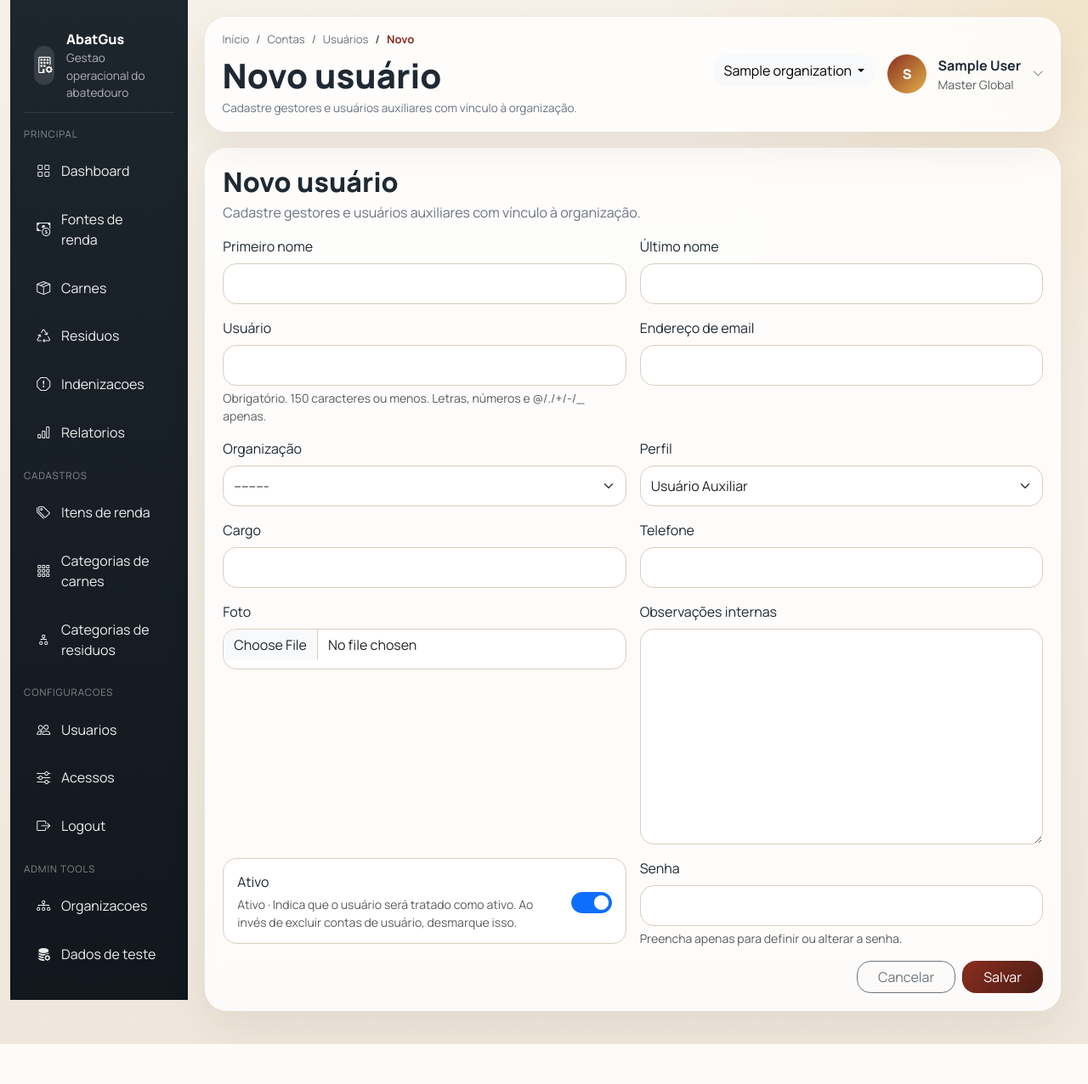
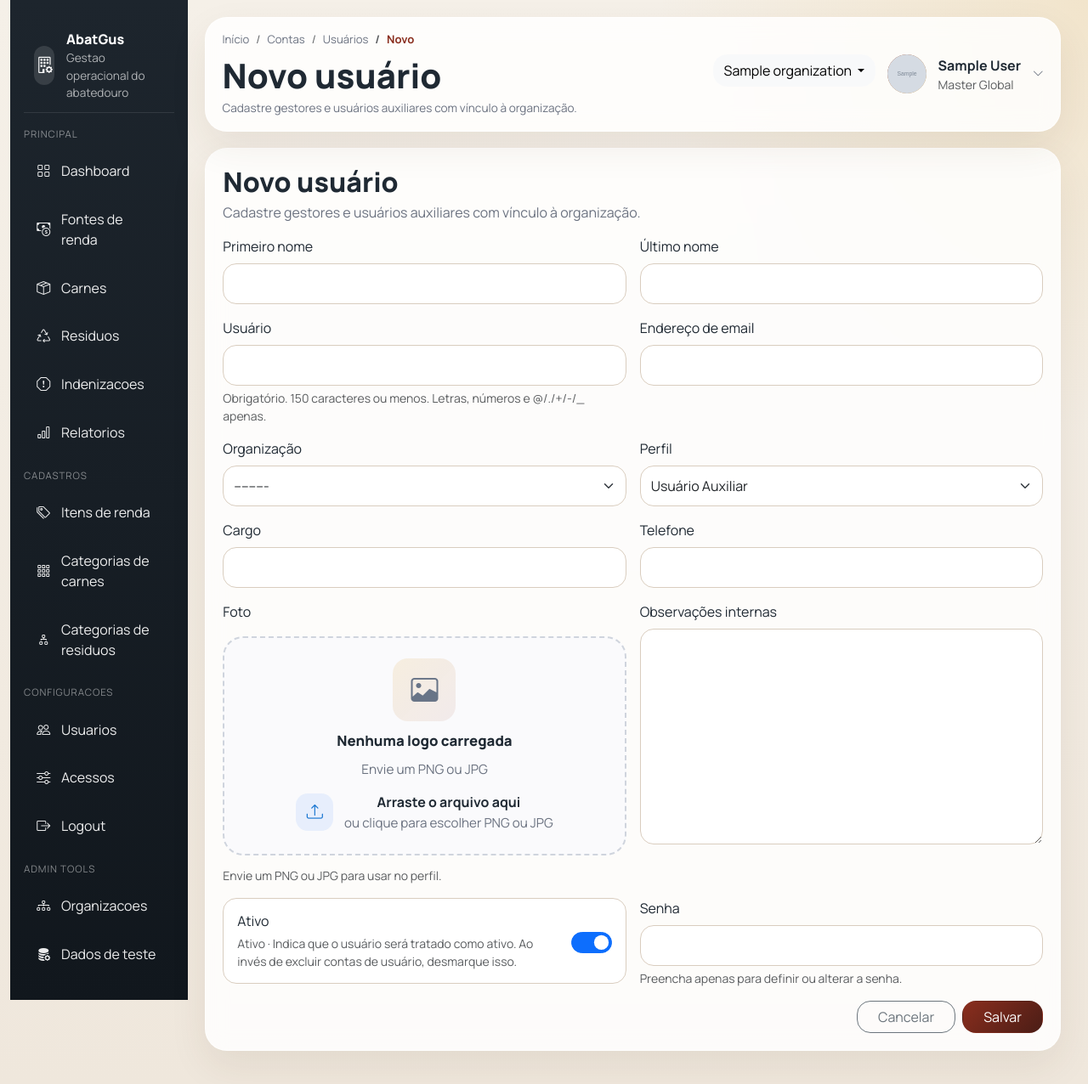
Before and after one commit to danielperitofd/AbatGus, a Django app: page /contas/usuarios/novo/ in a window 1280 px wide. Shown: the whole page at 85% size. Before the commit the page ends 1229 px from the top, so only its background shows below. Run offline with Django 5.2, Linux system fonts and the light colour scheme; a user stored in the database is signed in; tables that the repository leaves empty hold one stand-in row (values such as "Sample post"); grey boxes marked "Sample" are stand-in pictures.

Commit message:
Improve user avatar display and upload experience

```diff
--- a/accounts/forms.py
+++ b/accounts/forms.py
@@ -53,6 +53,13 @@ class UserForm(BootstrapFormMixin, forms.ModelForm):
     def __init__(self, *args, **kwargs):
         super().__init__(*args, **kwargs)
         self.apply_bootstrap()
+        self.fields["avatar"].help_text = "Envie um PNG ou JPG para usar no perfil."
+        self.fields["avatar"].widget.attrs.update(
+            {
+                "accept": ".png,.jpg,.jpeg,image/png,image/jpeg",
+                "data-avatar-input": "true",
+            }
+        )
 
     def save(self, commit=True):
         user = super().save(commit=False)
--- a/static/css/app.css
+++ b/static/css/app.css
@@ -201,6 +201,14 @@ body {
   color: #fff;
   font-weight: 800;
   border-radius: 50%;
+  overflow: hidden;
+}
+
+.avatar-circle__image {
+  width: 100%;
+  height: 100%;
+  object-fit: cover;
+  display: block;
 }
 
 .content-card,
@@ -1042,6 +1050,106 @@ input[type="file"] {
   background: #fff;
 }
 
+.avatar-upload-card {
+  display: flex;
+  flex-direction: column;
+  gap: 0.55rem;
+}
+
+.avatar-upload-dropzone {
+  position: relative;
+  min-height: 258px;
+  border: 2px dashed #cfd4dd;
+  border-radius: 24px;
+  background: rgba(248, 250, 252, 0.68);
+  padding: 1.3rem 1.1rem;
+  display: flex;
+  flex-direction: column;
+  align-items: center;
+  justify-content: center;
+  text-align: center;
+  gap: 0.6rem;
+  cursor: pointer;
+  transition: border-color 0.18s ease, transform 0.18s ease, box-shadow 0.18s ease, background 0.18s ease;
+}
+
+.avatar-upload-dropzone:hover,
+.avatar-upload-dropzone.is-dragover {
+  border-color: rgba(138, 46, 30, 0.42);
+  background: rgba(255, 255, 255, 0.92);
+  box-shadow: 0 18px 38px rgba(82, 48, 28, 0.08);
+  transform: translateY(-1px);
+}
+
+.avatar-upload-dropzone input[type="file"] {
+  position: absolute;
+  inset: 0;
+  opacity: 0;
+  cursor: pointer;
+}
+
+.avatar-upload-dropzone__preview {
+  width: 74px;
+  height: 74px;
+  border-radius: 18px;
+  background: linear-gradient(135deg, rgba(227, 176, 75, 0.16), rgba(138, 46, 30, 0.08));
+  display: grid;
+  place-items: center;
+  overflow: hidden;
+  color: #687487;
+  font-size: 2rem;
+}
+
+.avatar-upload-dropzone__preview img {
+  width: 100%;
+  height: 100%;
+  object-fit: cover;
+}
+
+.avatar-upload-dropzone__title {
+  font-size: 1.05rem;
+  font-weight: 800;
+  color: var(--text);
+}
+
+.avatar-upload-dropzone__subtitle {
+  color: var(--muted);
+  font-size: 0.96rem;
+}
+
+.avatar-upload-dropzone__action {
+  margin-top: 0.35rem;
+  display: inline-flex;
+  align-items: center;
+  justify-content: center;
+  gap: 0.8rem;
+  color: var(--text);
+}
+
+.avatar-upload-dropzone__action strong {
+  display: block;
+  font-size: 1rem;
+}
+
+.avatar-upload-dropzone__action small {
+  display: block;
+  margin-top: 0.15rem;
+  color: var(--muted);
+  font-size: 0.95rem;
+}
+
+.avatar-upload-dropzone__action-icon {
+  width: 44px;
+  height: 44px;
+  border-radius: 14px;
+  display: grid;
+  place-items: center;
+  background: #e7eefc;
+  color: #1775d1;
+  font-size: 1.2rem;
+  flex: 0 0 44px;
+}
+
 .access-card {
   height: 100%;
   border: 1px solid #d9cdbf;
@@ -1235,4 +1343,9 @@ input[type="file"] {
   .admin-toolkit-card__actions {
     grid-template-columns: 1fr;
   }
+
+  .avatar-upload-dropzone {
+    min-height: 228px;
+    padding: 1.15rem 1rem;
+  }
 }
--- a/templates/base.html
+++ b/templates/base.html
@@ -37,7 +37,13 @@
       <div class="mobile-topbar__actions">
         <div class="dropdown">
           <button class="btn p-0 border-0 bg-transparent mobile-avatar-trigger" data-bs-toggle="dropdown" aria-expanded="false">
-            <div class="avatar-circle mobile-avatar-circle">{{ user.display_name|slice:":1"|upper }}</div>
+            <div class="avatar-circle mobile-avatar-circle">
+              {% if user.avatar %}
+                <img src="{{ user.avatar.url }}" alt="{{ user.display_name }}" class="avatar-circle__image">
+              {% else %}
+                {{ user.display_name|slice:":1"|upper }}
+              {% endif %}
+            </div>
           </button>
           <div class="dropdown-menu dropdown-menu-end p-2 rounded-4 border-0 shadow user-menu-dropdown">
             <a class="dropdown-item rounded-3" href="{% url 'accounts:update' user.pk %}">
--- a/templates/partials/topbar.html
+++ b/templates/partials/topbar.html
@@ -37,7 +37,13 @@
     {% endif %}
     <div class="dropdown">
       <button class="user-chip user-chip-button btn p-0 border-0 bg-transparent" data-bs-toggle="dropdown" aria-expanded="false">
-        <div class="avatar-circle">{{ user.display_name|slice:":1"|upper }}</div>
+        <div class="avatar-circle">
+          {% if user.avatar %}
+            <img src="{{ user.avatar.url }}" alt="{{ user.display_name }}" class="avatar-circle__image">
+          {% else %}
+            {{ user.display_name|slice:":1"|upper }}
+          {% endif %}
+        </div>
         <div class="text-start">
           <strong>{{ user.display_name }}</strong>
           <div class="small text-muted">{{ user.get_role_display }}</div>
--- a/templates/shared/form_page.html
+++ b/templates/shared/form_page.html
@@ -22,6 +22,32 @@
             <div class="form-check form-switch m-0">
               {{ field }}
             </div>
+          </div>
+        {% elif field.field.widget.input_type == "file" and field.name == "avatar" %}
+          <div class="avatar-upload-card">
+            <label class="form-label">{{ field.label }}</label>
+            <label class="avatar-upload-dropzone" for="{{ field.id_for_label }}" data-avatar-dropzone="true">
+              <span class="avatar-upload-dropzone__preview">
+                {% if form.instance.avatar %}
+                  <img src="{{ form.instance.avatar.url }}" alt="{{ form.instance.display_name|default:form.instance.username }}" data-avatar-preview="true">
+                {% else %}
+                  <i class="bi bi-image" data-avatar-placeholder-icon="true"></i>
+                {% endif %}
+              </span>
+              <span class="avatar-upload-dropzone__title" data-avatar-title="true">
+                {% if form.instance.avatar %}{% trans "Foto atual carregada" %}{% else %}{% trans "Nenhuma logo carregada" %}{% endif %}
+              </span>
+              <span class="avatar-upload-dropzone__subtitle">{% trans "Envie um PNG ou JPG" %}</span>
+              <span class="avatar-upload-dropzone__action">
+                <span class="avatar-upload-dropzone__action-icon"><i class="bi bi-upload"></i></span>
+                <span>
+                  <strong>{% trans "Arraste o arquivo aqui" %}</strong>
+                  <small>{% trans "ou clique para escolher PNG ou JPG" %}</small>
+                </span>
+              </span>
+              {{ field }}
+            </label>
+            {% if field.help_text %}<div class="form-text">{{ field.help_text }}</div>{% endif %}
           </div>
         {% else %}
           <label class="form-label">{{ field.label }}</label>
@@ -113,5 +139,50 @@
       applyMask();
     }
   });
+
+  document.querySelectorAll("[data-avatar-input='true']").forEach((field) => {
+    const dropzone = field.closest("[data-avatar-dropzone='true']");
+    if (!dropzone) return;
+
+    const previewContainer = dropzone.querySelector(".avatar-upload-dropzone__preview");
+    const title = dropzone.querySelector("[data-avatar-title='true']");
+
+    const renderPreview = (file) => {
+      if (!file || !file.type.startsWith("image/")) return;
+      const imageUrl = URL.createObjectURL(file);
+      previewContainer.innerHTML = `<img src="${imageUrl}" alt="${file.name}" data-avatar-preview="true">`;
+      if (title) {
+        title.textContent = "Imagem pronta para upload";
+      }
+    };
+
+    field.addEventListener("change", () => {
+      const file = field.files && field.files[0];
+      renderPreview(file);
+    });
+
+    ["dragenter", "dragover"].forEach((eventName) => {
+      dropzone.addEventListener(eventName, (event) => {
+        event.preventDefault();
+        dropzone.classList.add("is-dragover");
+      });
+    });
+
+    ["dragleave", "drop"].forEach((eventName) => {
+      dropzone.addEventListener(eventName, (event) => {
+        event.preventDefault();
+        dropzone.classList.remove("is-dragover");
+      });
+    });
+
+    dropzone.addEventListener("drop", (event) => {
+      const file = event.dataTransfer && event.dataTransfer.files ? event.dataTransfer.files[0] : null;
+      if (!file) return;
+      const transfer = new DataTransfer();
+      transfer.items.add(file);
+      field.files = transfer.files;
+      renderPreview(file);
+    });
+  });
 </script>
 {% endblock %}
```
Also changed, not shown: HISTORICO_IMPLEMENTACOES.md (+24 -0 lines).
